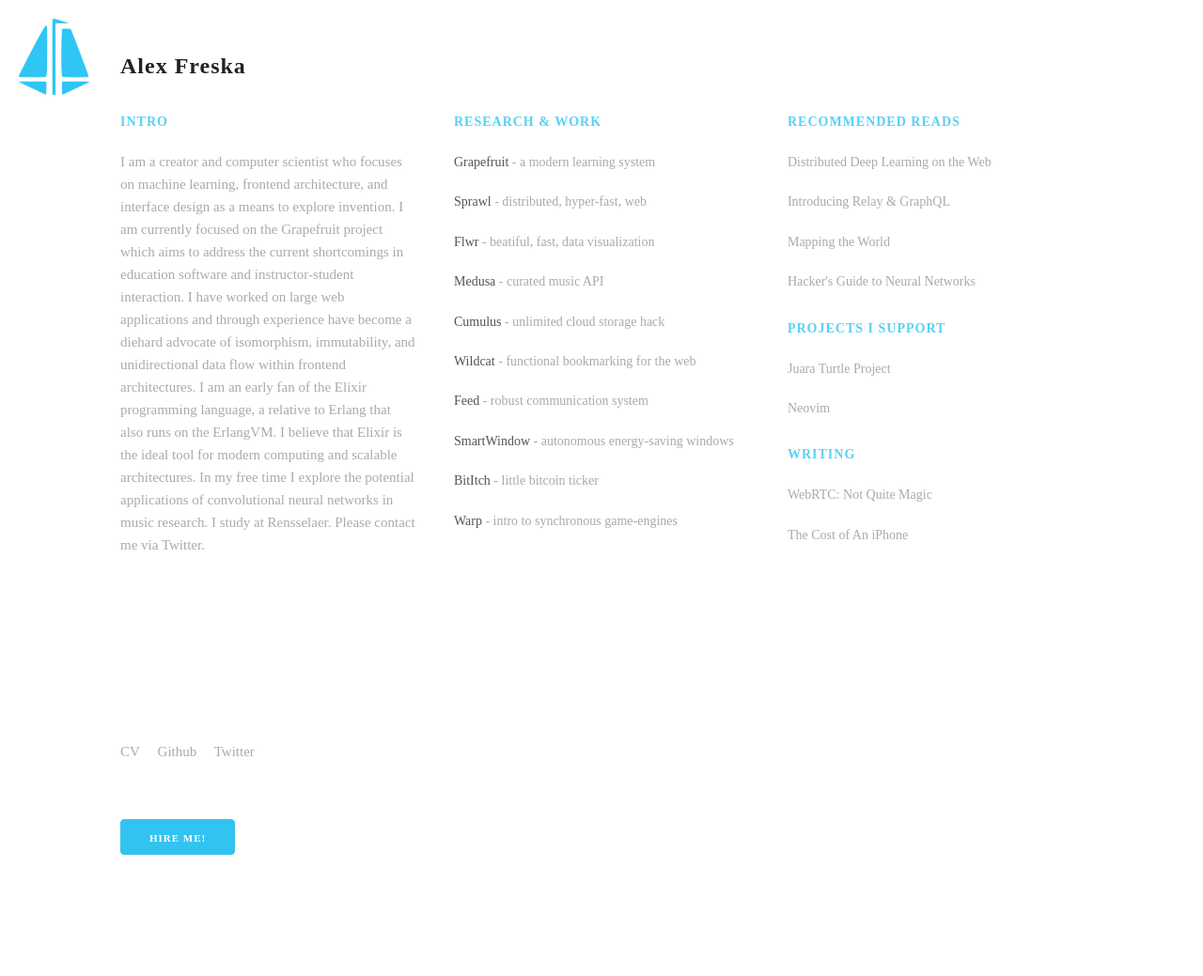
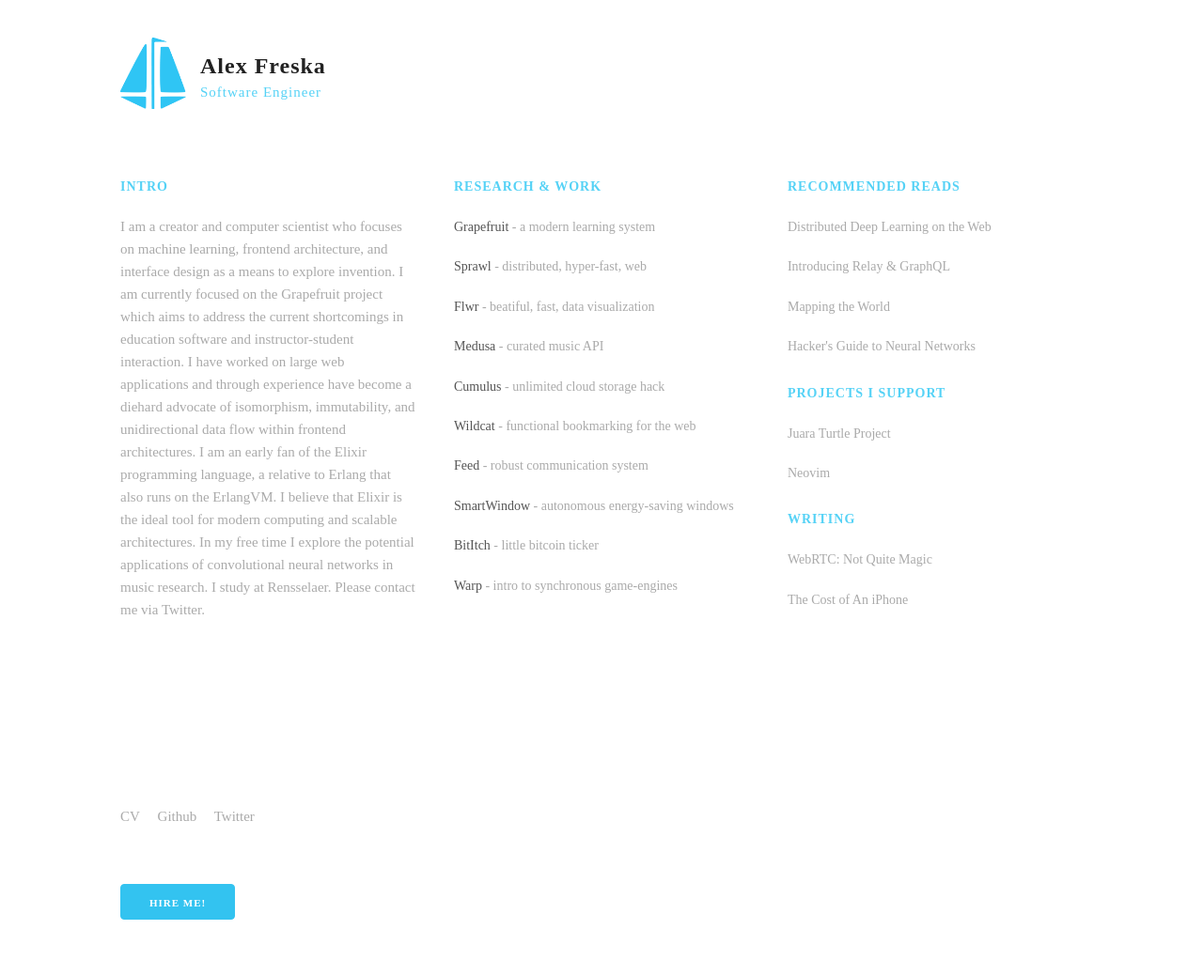
Before and after one commit to alexfreska/alexfreska.github.io, a Jekyll site: the page built from index.html, in a window 1280 px wide. Shown: the whole page at 94% size. Built offline with Jekyll 4.4.1, drawn with Linux system fonts in a browser that asks for light colours; before the commit the page ends 970 px from its top, so only the background shows below that.

Commit message:
Moved back logo

```diff
--- a/_includes/header.html
+++ b/_includes/header.html
@@ -1,5 +1,5 @@
 <header class="site-header">
   <a href="/">
-  <img class="logo" src="{{ site.url }}/assets/logo.png"/>
+  <!-- <img class="logo" src="{{ site.url }}/assets/logo.png"/> -->
   </a>
 </header>
--- a/css/main.css
+++ b/css/main.css
@@ -21,22 +21,26 @@
   min-height: 1px;
 }
 .logo {
-  display: none;
+  width: 7rem;
+  display: inline;
+  float: left;
+  /* padding-top: 1rem; */
 }
+
 @media (min-width: 950px) {
   .logo {
-    display: block;
-    position: fixed;
-    top: 20px;
-    left: 20px;
-    width: 75px;
-    float: left;
+    /* display: block; */
+    /* position: fixed; */
+    /* top: 20px; */
+    /* left: 20px; */
+    /* width: 75px; */
+    /* float: left; */
   }
 }
 .me {
-  /* padding: 2rem; */
-  /* padding-top: 4.0rem; */
-  /* padding-left: 1.5rem; */
+  padding: 2rem;
+  padding-top: 0rem;
+  padding-left: 1.5rem;
   float: left;
   letter-spacing: 0.1rem;
 }
--- a/index.html
+++ b/index.html
@@ -5,8 +5,10 @@
 <div class="container">
   <div class="row page-title">
     <div class="four columns">
+        <img class="logo" src="assets/logo.png" alt="">
       <div class="me">
         <h3 class="name">Alex Freska</h3>
+        <p class="title">Software Engineer</p>
       </div>
     </div>
     <div class="four columns">
```
